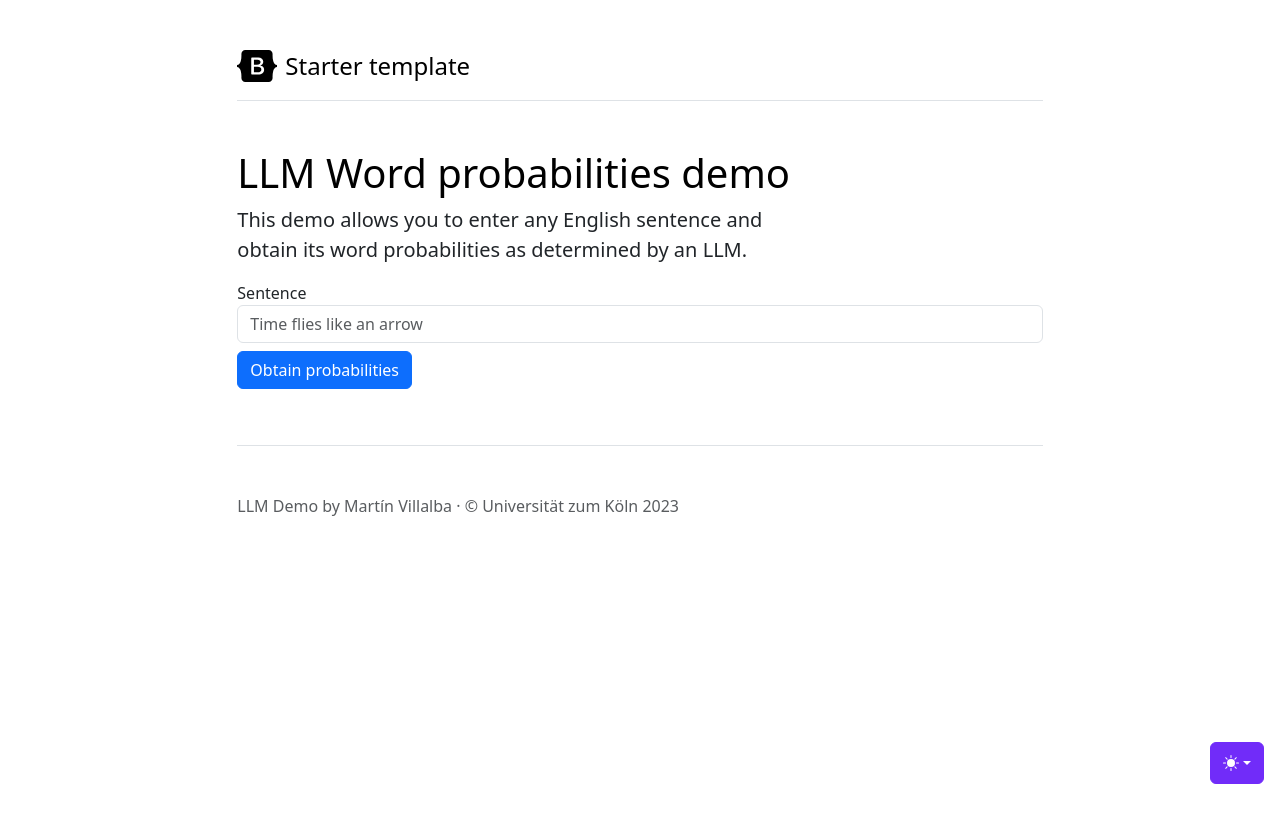
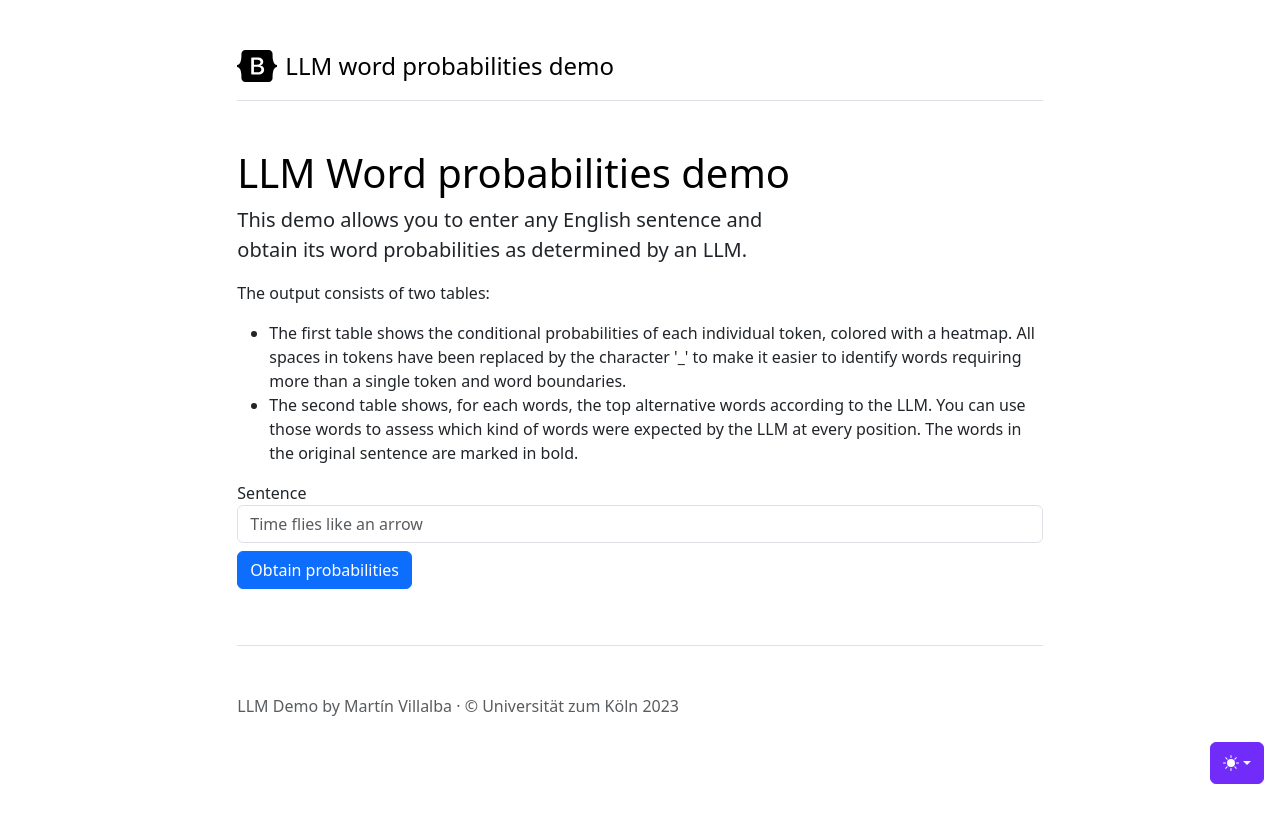
Before and after one commit to LAMBDA-Project-Scripts/gpt2-demo, a plain HTML site: page templates/index.html in a window 1280 px wide. Drawn offline with Linux system fonts and the light colour scheme; files that its build step writes are made by us from their sources; files whose address does not match are found by name.

Commit message:
Cosmetic changes to the web UI, adding a description and fixing a wrong title.

```diff
--- a/templates/index.html
+++ b/templates/index.html
@@ -7,7 +7,6 @@
     <meta name="viewport" content="width=device-width, initial-scale=1">
     <meta name="description" content="">
     <meta name="author" content="Martin Villalba">
-    <meta name="generator" content="Hugo 0.118.2">
     <title>LLM word probabilities demo</title>
     <link rel="canonical" href="https://getbootstrap.com/docs/5.3/examples/starter-template/">
 	<link rel="stylesheet" href="./static/css@3.css">
@@ -164,7 +163,7 @@
 		<header class="d-flex align-items-center pb-3 mb-5 border-bottom">
 			<a href="https://getbootstrap.com/" class="d-flex align-items-center text-body-emphasis text-decoration-none">
 				<svg class="bi me-2" width="40" height="32"><use xlink:href="#bootstrap"></use></svg>
-				<span class="fs-4">Starter template</span>
+				<span class="fs-4">LLM word probabilities demo</span>
 			</a>
 		</header>
 		<main>
@@ -172,6 +171,19 @@
 			<p class="fs-5 col-md-8">This demo allows you to enter any
 			English sentence and obtain its word probabilities as
 			determined by an LLM.</p>
+			<p>The output consists of two tables:</p>
+			<ul>
+				<li>The first table shows the conditional probabilities
+				of each individual token, colored with a heatmap.
+				All spaces in tokens have been replaced by the character
+				'_' to make it easier to identify words requiring more
+				than a single token and word boundaries.</li>
+				<li>The second table shows, for each words, the top
+				alternative words according to the LLM. You can use
+				those words to assess which kind of words were expected
+				by the LLM at every position. The words in the original
+				sentence are marked in bold.</li>
+			</ul>
 			<!-- Error: this should be inline, and yet it is not -->
 			<form id="enter_sentence">
 				<div class="form-row align-items-center">
```
